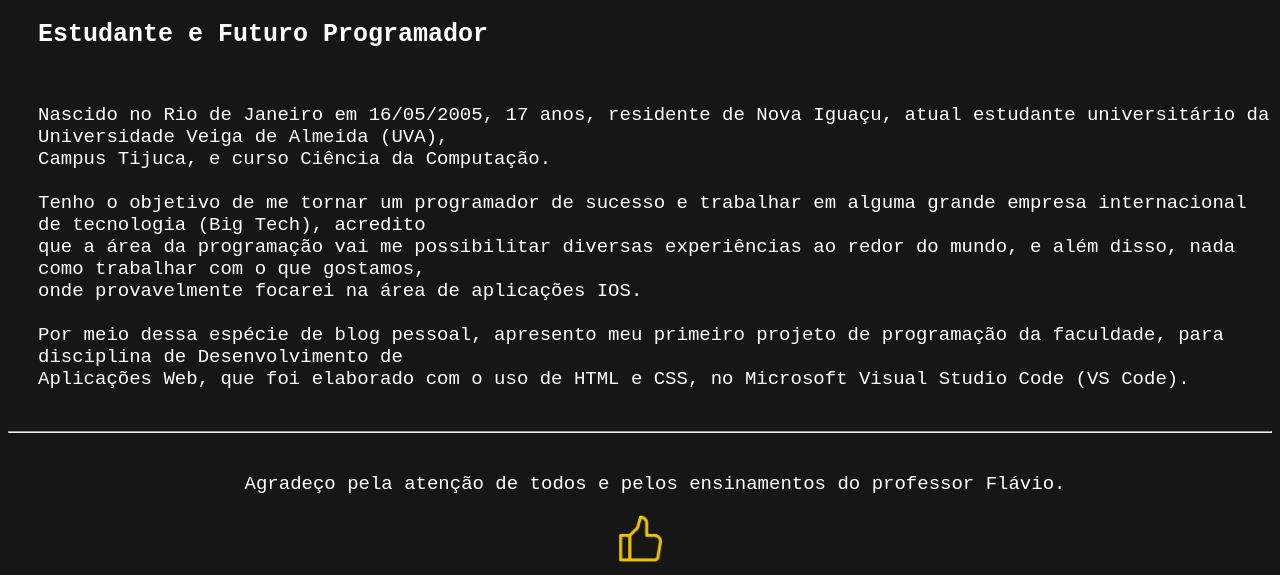
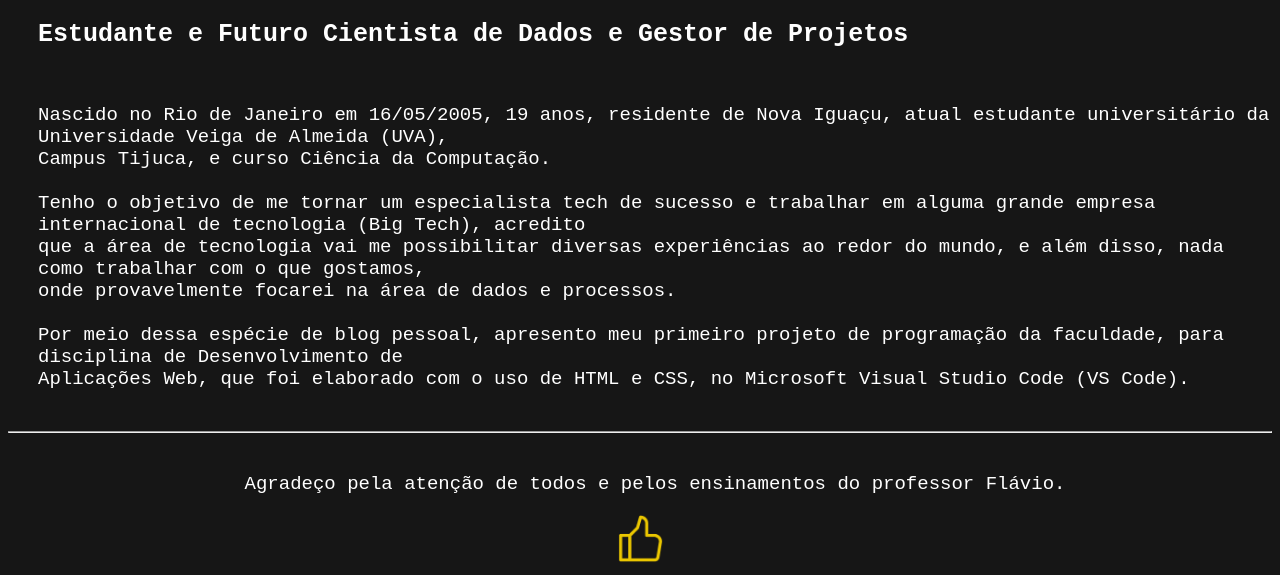
Before and after one commit to deboniarthur/Site-Pessoal, a plain HTML site: page index.html in a window 1280 px wide. Shown: the part 451-1026 px from the top of the page. Drawn offline with Linux system fonts and the light colour scheme.

Commit message:
Update index.html

```diff
--- a/index.html
+++ b/index.html
@@ -40,18 +40,18 @@
     <br>
     <hr>
     <h1>Arthur Guilherme do Nascimento Deboni</h1>
-    <h2>Estudante e Futuro Programador</h2>
+    <h2>Estudante e Futuro Cientista de Dados e Gestor de Projetos</h2>
     <br>
-    <p>Nascido no Rio de Janeiro em 16/05/2005, 17 anos, residente de Nova Iguaçu, atual estudante universitário da Universidade Veiga de Almeida (UVA),
+    <p>Nascido no Rio de Janeiro em 16/05/2005, 19 anos, residente de Nova Iguaçu, atual estudante universitário da Universidade Veiga de Almeida (UVA),
        <br>
        Campus Tijuca, e curso Ciência da Computação.
        <br>
        <br>
-       Tenho o objetivo de me tornar um programador de sucesso e trabalhar em alguma grande empresa internacional de tecnologia (Big Tech), acredito
+       Tenho o objetivo de me tornar um especialista tech de sucesso e trabalhar em alguma grande empresa internacional de tecnologia (Big Tech), acredito
         <br>
-        que a área da programação vai me possibilitar diversas experiências ao redor do mundo, e além disso, nada como trabalhar com o que gostamos,
+        que a área de tecnologia vai me possibilitar diversas experiências ao redor do mundo, e além disso, nada como trabalhar com o que gostamos,
         <br>
-        onde provavelmente focarei na área de aplicações IOS.
+        onde provavelmente focarei na área de dados e processos.
         <br>
         <br>
         Por meio dessa espécie de blog pessoal, apresento meu primeiro projeto de programação da faculdade, para disciplina de Desenvolvimento de
```
